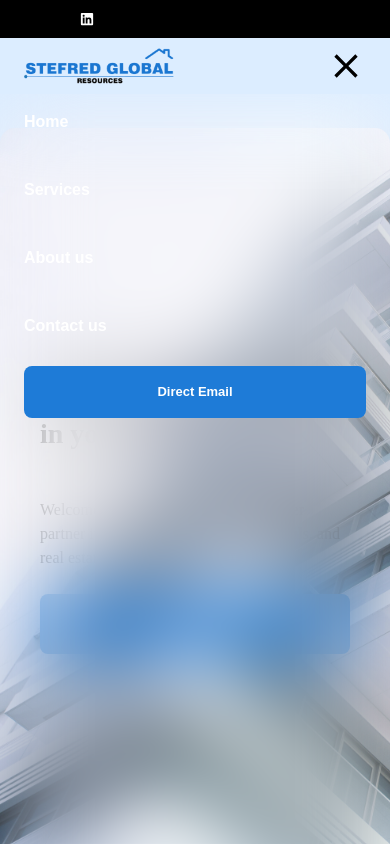
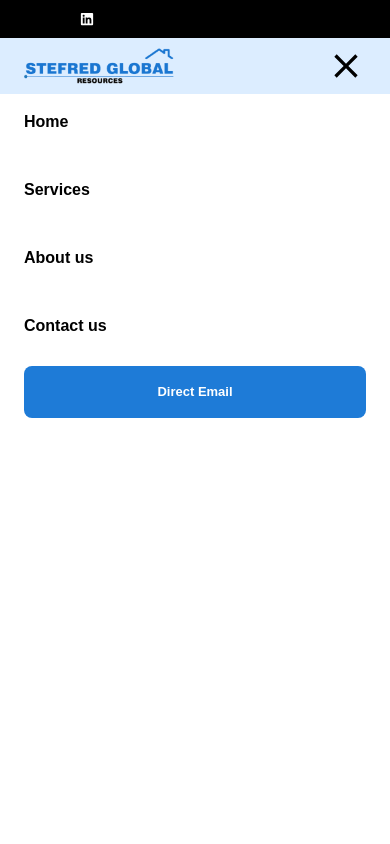
Before and after one commit to SamuelAdex/stefred-global, a React (Vite) app: page / in a window 390 px wide. Both pictures are taken after a click on the icon 346 px from the left and 66 px from the top of the page. Shown: the top 844 px of the page. Built offline with nearby package versions, Linux system fonts and the light colour scheme; some icons are missing; a web font is replaced by a local one.

Commit message:
feat:(new changes to navbar)

```diff
--- a/src/components/Header.jsx
+++ b/src/components/Header.jsx
@@ -65,13 +65,13 @@ const Header = () => {
         </header>
 
         {isMenu && (
-            <nav className='backdrop-blur-2xl h-[100vh] slide-left'>
+            <nav className='backdrop-blur-2xl h-[100vh] slide-left bg-white'>
                 <div className='flex flex-col gap-3 font-semibold'>
-                    <a href="#home" onClick={()=> setIsMenu(false)} className='text-[#fff] px-6 py-4 hover:bg-white hover:text-[#1E7bd7]'>Home</a>
-                    <a href="#services" onClick={()=> setIsMenu(false)} className='text-[#fff] px-6 py-4 hover:bg-white hover:text-[#1E7bd7]'>Services</a>
-                    <a href="#about" onClick={()=> setIsMenu(false)} className='text-[#fff] px-6 py-4 hover:bg-white hover:text-[#1E7bd7]'>About us</a>
+                    <a href="#home" onClick={()=> setIsMenu(false)} className='text-[#000] px-6 py-4 hover:bg-white hover:text-[#1E7bd7]'>Home</a>
+                    <a href="#services" onClick={()=> setIsMenu(false)} className='text-[#000] px-6 py-4 hover:bg-white hover:text-[#1E7bd7]'>Services</a>
+                    <a href="#about" onClick={()=> setIsMenu(false)} className='text-[#000] px-6 py-4 hover:bg-white hover:text-[#1E7bd7]'>About us</a>
                     {/* <a href="#gallery" onClick={()=> setIsMenu(false)} className='text-white px-6 py-4 hover:bg-white hover:text-[#1E7bd7]'>Gallery</a> */}
-                    <a href="#contact" onClick={()=> setIsMenu(false)} className='text-[#fff] px-6 py-4 hover:bg-white hover:text-[#1E7bd7]'>Contact us</a>
+                    <a href="#contact" onClick={()=> setIsMenu(false)} className='text-[#000] px-6 py-4 hover:bg-white hover:text-[#1E7bd7]'>Contact us</a>
                     <Button btnStyle={"bg-[#1E7BD7] flex-[1] mx-6 font-semibold text-white p-4"} text={"Direct Email"} />
                 </div>
             </nav>
```
